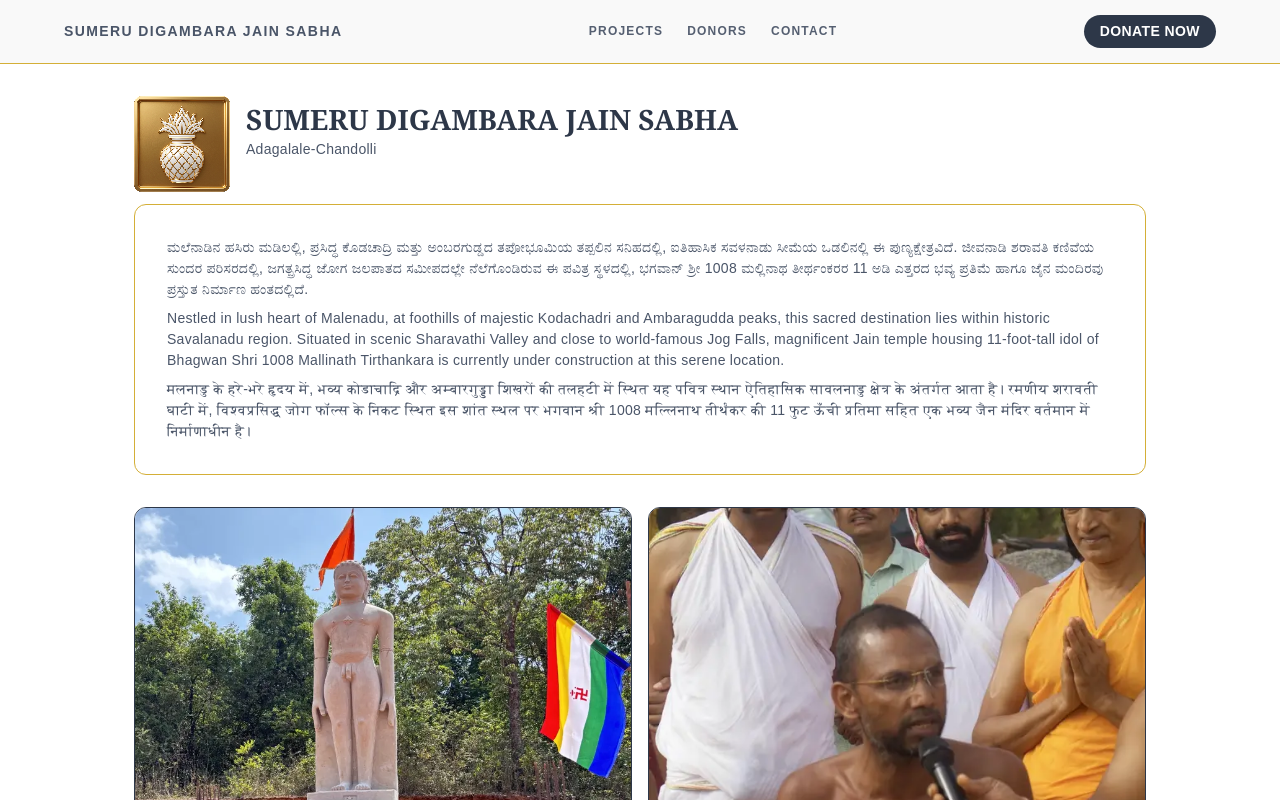
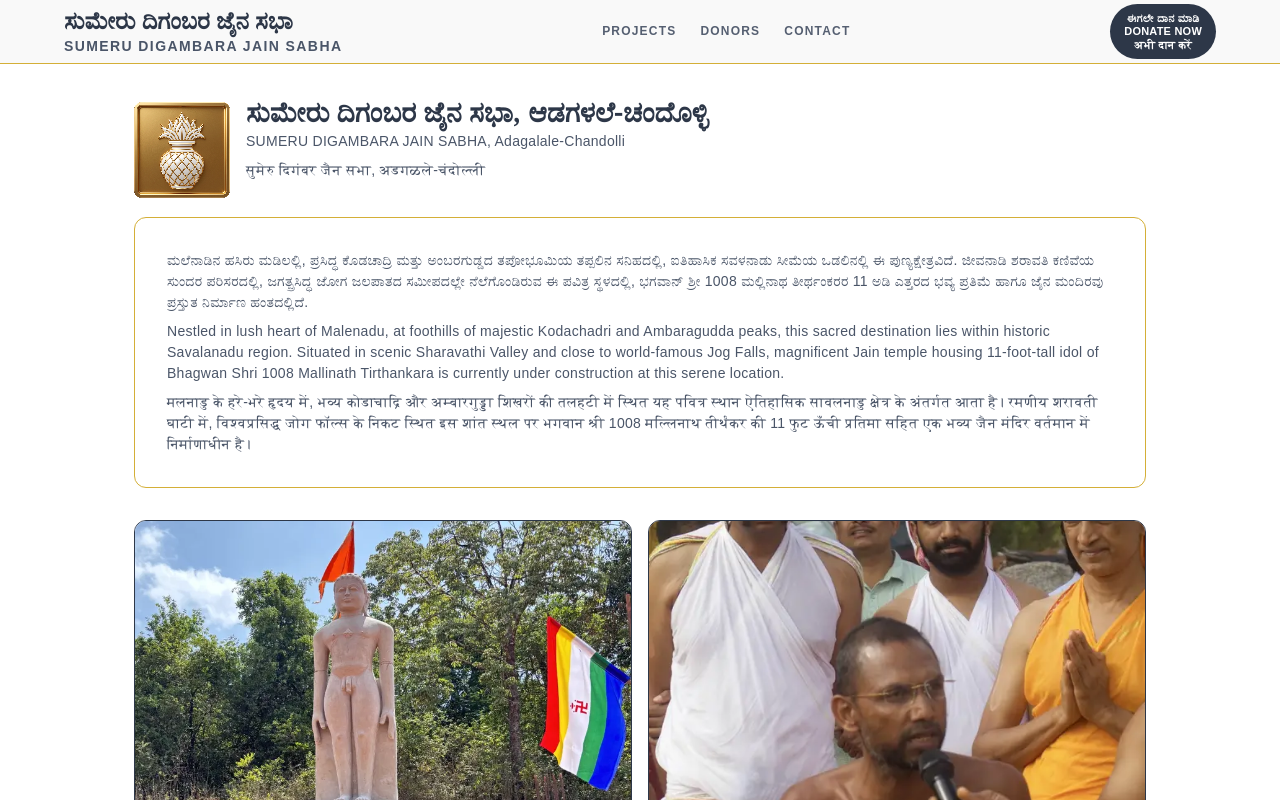
Before and after one commit to timothechauvet/sdjsac.in, a Next.js app: page / in a window 1280 px wide. Shown: the top 800 px of the page. Built offline with nearby package versions, Linux system fonts and the light colour scheme.

Commit message:
:lipstick: Restore SDJSAC multilingual header and align committee cards

```diff
--- a/app/globals.css
+++ b/app/globals.css
@@ -169,9 +169,17 @@
   min-width: 0;
 }
 
+.nav__brand-kn {
+  font-family: var(--font-display);
+  font-size: 13px;
+  font-weight: 700;
+  color: var(--text-charcoal);
+  line-height: 1.2;
+}
+
 .nav__brand-en {
   font-family: var(--font-body);
-  font-size: 10px;
+  font-size: 8px;
   font-weight: 700;
   letter-spacing: 0.05em;
   color: var(--text-secondary);
@@ -182,14 +190,22 @@
 }
 
 @media (min-width: 360px) {
+  .nav__brand-kn {
+    font-size: 14px;
+  }
+
   .nav__brand-en {
-    font-size: 11px;
+    font-size: 9px;
   }
 }
 
 @media (min-width: 480px) {
+  .nav__brand-kn {
+    font-size: 18px;
+  }
+
   .nav__brand-en {
-    font-size: 12px;
+    font-size: 10px;
     letter-spacing: 0.1em;
   }
 }
@@ -206,6 +222,10 @@
 
   .nav__brand {
     max-width: 100%;
+  }
+
+  .nav__brand-kn {
+    font-size: 24px;
   }
 
   .nav__brand-en {
@@ -227,36 +247,44 @@
 }
 
 .nav__cta {
-  display: inline-block;
+  display: inline-flex;
+  flex-direction: column;
+  align-items: center;
+  justify-content: center;
   background: var(--text-charcoal);
   color: #fff;
-  padding: 6px 12px;
+  padding: 6px 10px;
   font-family: var(--font-body);
-  font-size: 10px;
+  font-size: 9px;
   font-weight: 700;
-  letter-spacing: 0.03em;
+  letter-spacing: 0.02em;
   border: none;
   border-radius: 9999px;
   cursor: pointer;
   transition: background 0.2s, transform 0.1s;
   white-space: normal;
   text-align: center;
-  line-height: 1.2;
-  max-width: 150px;
+  line-height: 1.1;
+  max-width: 130px;
+  gap: 1px;
+}
+
+.nav__cta-line {
+  display: block;
 }
 
 @media (min-width: 480px) {
   .nav__cta {
-    padding: 8px 16px;
-    font-size: 13px;
-    white-space: nowrap;
-    max-width: none;
+    padding: 8px 14px;
+    font-size: 10px;
+    max-width: 160px;
   }
 }
 
 @media (min-width: 768px) {
   .nav__cta {
-    font-size: 14px;
+    font-size: 11px;
+    max-width: 180px;
   }
 }
 
@@ -1291,6 +1319,7 @@
   padding: 12px;
   display: flex;
   flex-direction: column;
+  min-height: 200px;
 }
 
 .committee-member-name {
@@ -1308,6 +1337,7 @@
   gap: 6px;
   border-top: 1px dashed var(--surface-variant);
   padding-top: 10px;
+  margin-top: auto;
 }
 
 .committee-member-info-row {
--- a/app/page.js
+++ b/app/page.js
@@ -20,6 +20,7 @@
       {/* ── Navigation ── */}
       <nav className="nav" id="top">
         <div className="nav__brand">
+          <span className="nav__brand-kn">ಸುಮೇರು ದಿಗಂಬರ ಜೈನ ಸಭಾ</span>
           <span className="nav__brand-en">SUMERU DIGAMBARA JAIN SABHA</span>
         </div>
 
@@ -36,7 +37,9 @@
         </div>
 
         <a className="nav__cta" href="#donate">
-          DONATE NOW
+          <span className="nav__cta-line">ಈಗಲೇ ದಾನ ಮಾಡಿ</span>
+          <span className="nav__cta-line">DONATE NOW</span>
+          <span className="nav__cta-line">अभी दान करें</span>
         </a>
       </nav>
 
@@ -55,10 +58,13 @@
               />
               <div className="hero-title-copy">
                 <h1 className="headline-lg-mobile hero-title-main" style={{ marginBottom: 4 }}>
-                  SUMERU DIGAMBARA JAIN SABHA
+                  ಸುಮೇರು ದಿಗಂಬರ ಜೈನ ಸಭಾ, ಆಡಗಳಲೆ-ಚಂದೊಳ್ಳಿ
                 </h1>
+                <p className="bilingual-english-sub" style={{ marginBottom: 8 }}>
+                  SUMERU DIGAMBARA JAIN SABHA, Adagalale-Chandolli
+                </p>
                 <p className="bilingual-english-sub" style={{ marginBottom: 24 }}>
-                  Adagalale-Chandolli
+                  सुमेरु दिगंबर जैन सभा, अडगळले-चंदोल्ली
                 </p>
               </div>
             </div>
```
